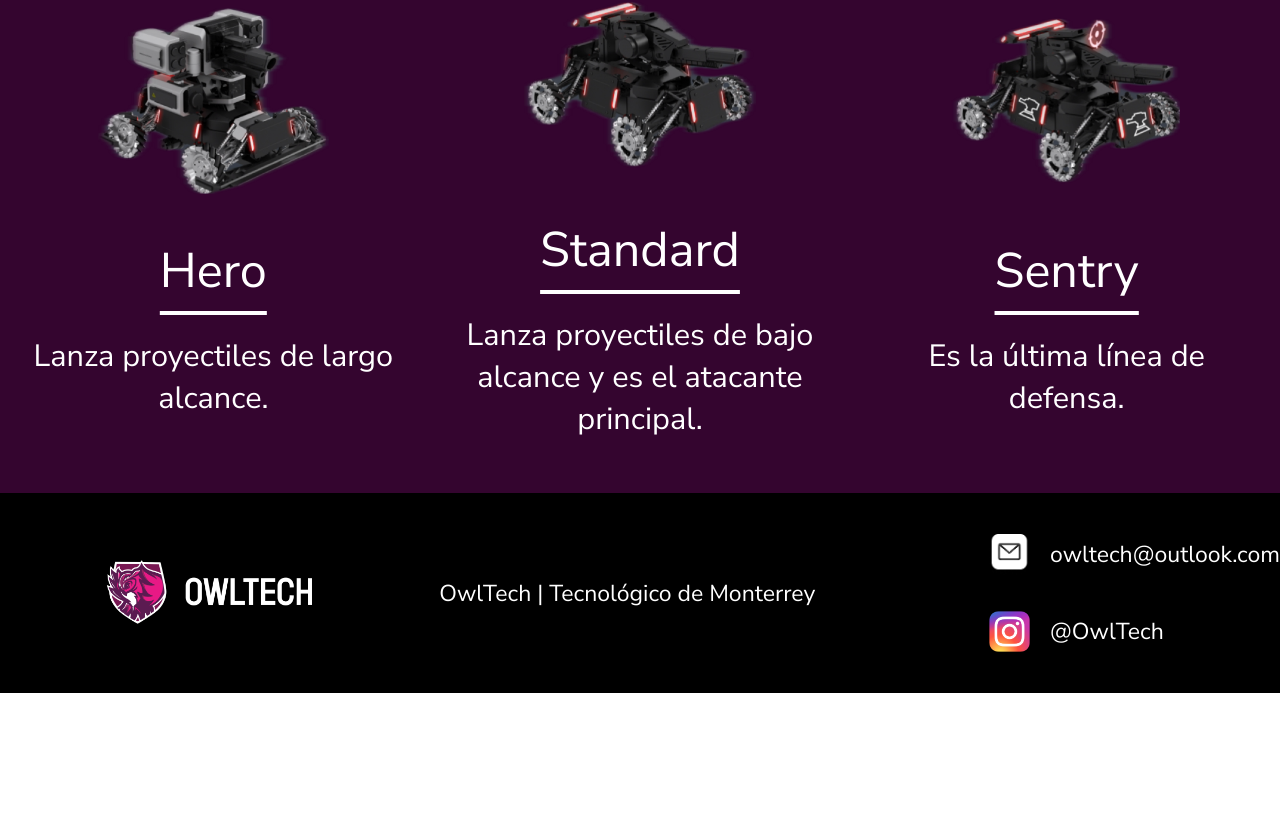
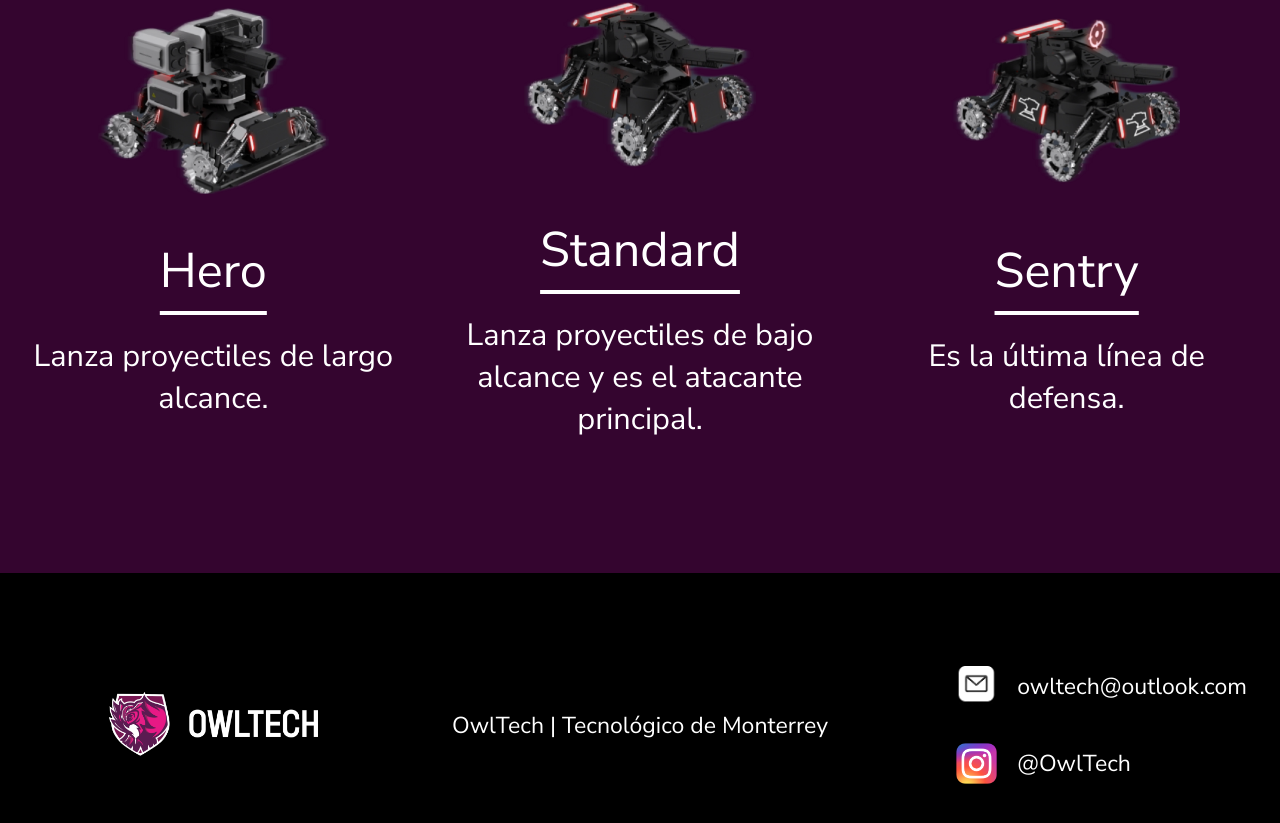
Before and after one commit to OwlTech-GDA/OwltechGDL, a React (Vite) app: page / in a window 1280 px wide. Shown: the part 3307-4130 px from the top of the page. Before the commit the page ends 4005 px from the top, so only its background shows below. Built offline with nearby package versions, Linux system fonts and the light colour scheme.

Commit message:
aumenté el espacio entre las redes y el borde en contactos, quité el espacio en blanco del final

```diff
--- a/src/components/Contact/Contact.css
+++ b/src/components/Contact/Contact.css
@@ -1,6 +1,6 @@
 .contact-body {
   flex: 1;
-  height: 25vh;
+  height: 38vh;
   background-color: black;
   display: flex;
   flex-direction: row;
@@ -48,7 +48,7 @@
   flex-direction: row;
   gap: 1.6vw; /*20px*/
   cursor: pointer;
-  margin-left: 11.9vw; /*150 px*/
+  margin-left: 8vw; /*150 px*/
 }
 
 .social-media .media > img {
--- a/src/components/Contact/Contact.jsx
+++ b/src/components/Contact/Contact.jsx
@@ -12,9 +12,9 @@ export default function Contact() {
 
   return (
     <div className="contact-body">
-      <di className="logo-container">
+      <div className="logo-container">
         <img src={Logo} />
-      </di>
+      </div>
       <div className="footer-container">
         <p>OwlTech | Tecnológico de Monterrey</p>
       </div>
--- a/src/components/Robots/Robots.css
+++ b/src/components/Robots/Robots.css
@@ -1,6 +1,6 @@
 .robotsWrapper {
   width: 100%;
-  height: 90vh;
+  height: 100vh;
   background-color: #34052f;
   justify-content: space-between;
 }
```
